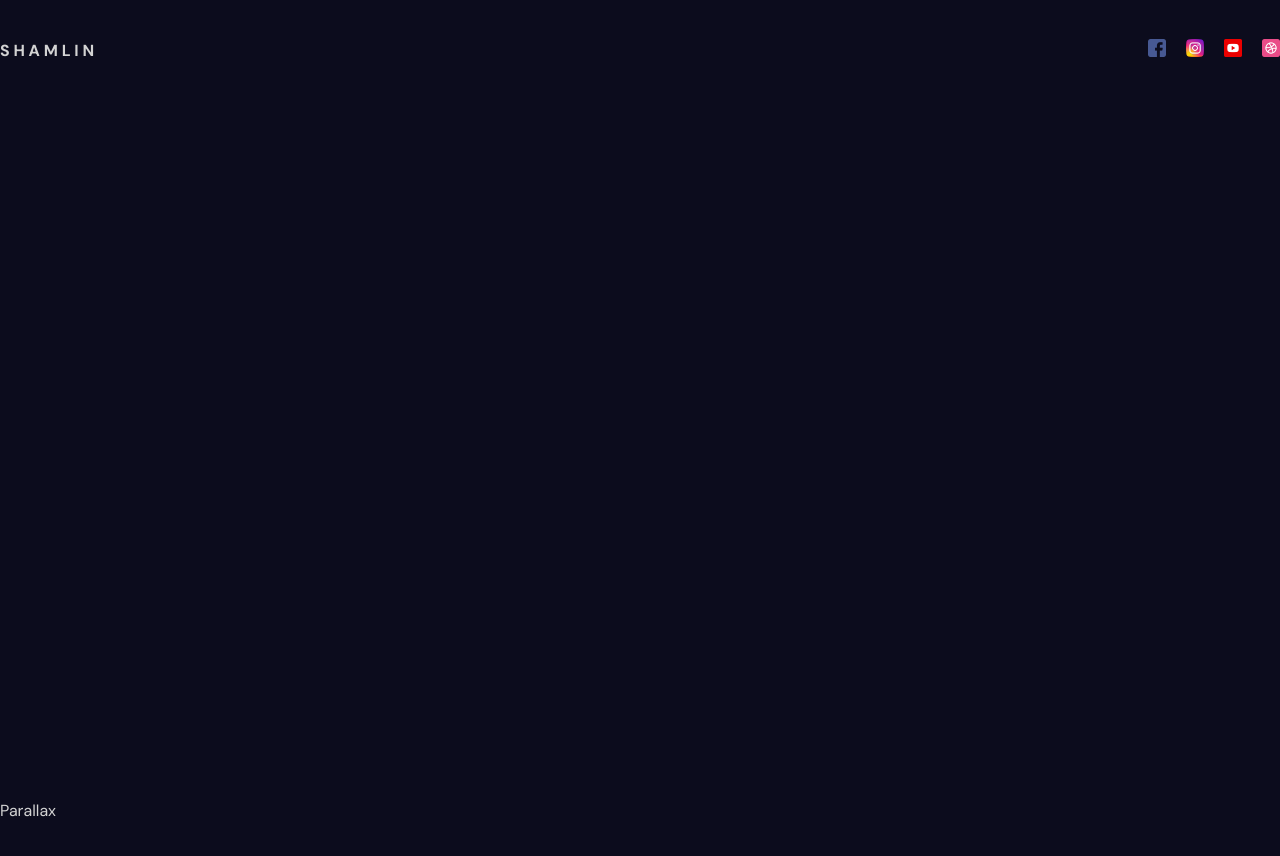
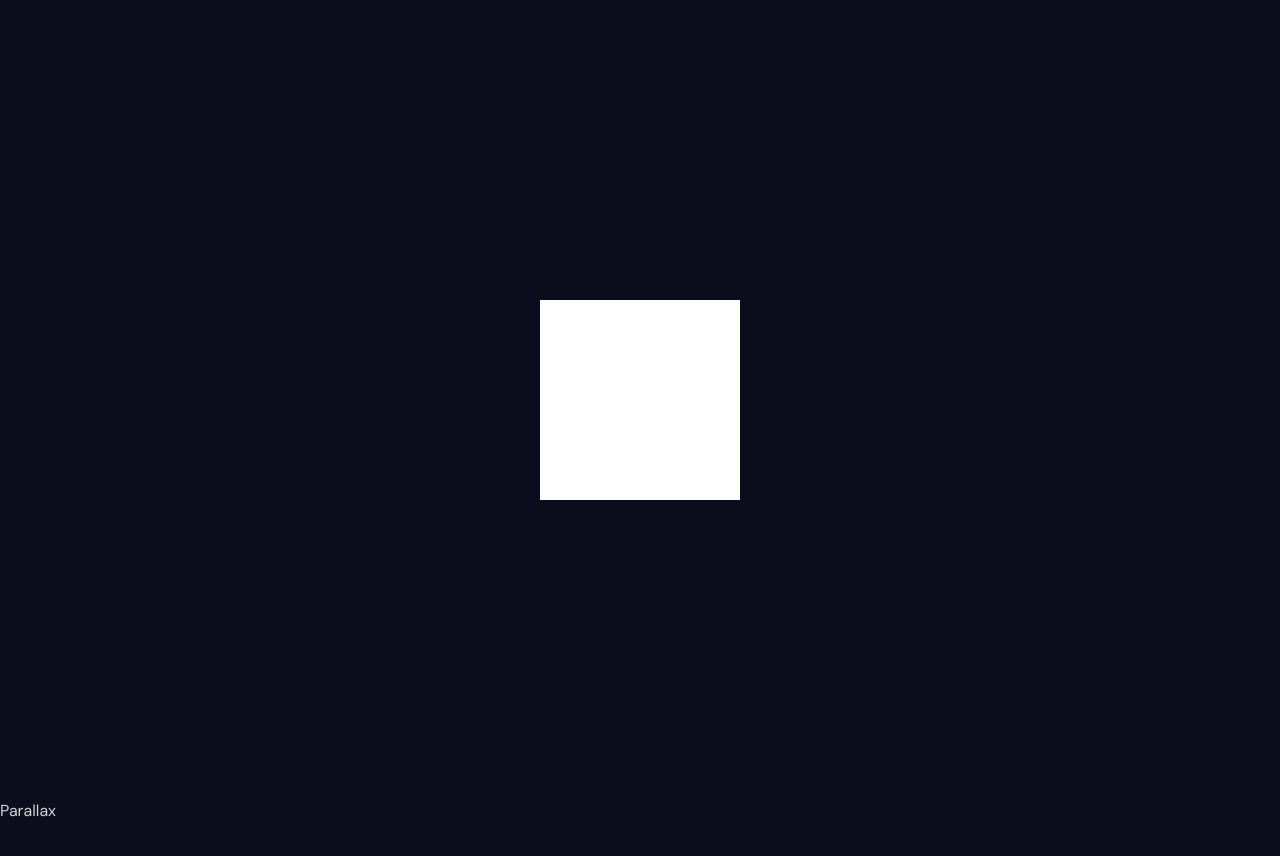
Before and after one commit to YOGESHnick/Portfolio, a React (Vite) app: page / in a window 1280 px wide. Shown: the top 856 px of the page. Built offline with nearby package versions, Linux system fonts and the light colour scheme.

Commit message:
adding framer motion

```diff
--- a/package.json
+++ b/package.json
@@ -10,6 +10,7 @@
     "preview": "vite preview"
   },
   "dependencies": {
+    "framer-motion": "^10.16.4",
     "react": "18.2.0",
     "react-dom": "18.2.0",
     "sass": "^1.68.0"
--- /dev/null
+++ b/src/Test.jsx
@@ -0,0 +1,7 @@
+export default function Test() {
+  return (
+    <div className="course">
+      <div className="box"></div>
+    </div>
+  );
+}
--- a/src/app.scss
+++ b/src/app.scss
@@ -42,3 +42,15 @@ html {
       @content;
     }
   }
+  .course{
+    height: 100vh;
+    display: flex;
+    align-items: center;
+    justify-content: center;
+
+    .box{
+      width: 200px;
+      height: 200px;
+      background-color: white;
+    }
+  }
--- a/src/components/navbar/Navbar.jsx
+++ b/src/components/navbar/Navbar.jsx
@@ -1,10 +1,11 @@
 import './navbar.scss';
+import Test from '../../Test';
 
 export default function Navbar() {
   return (
     <div className="navbar">
       {/* Navbar */}
-      <div className="wrapper">
+      {/* <div className="wrapper">
         <span>S H A M L I N</span>
         <div className="social">
           <a href="#">
@@ -20,7 +21,9 @@ export default function Navbar() {
             <img src="/dribbble.png" alt="" />
           </a>
         </div>
-      </div>
+      </div> */}
+      <Test />
     </div>
+
   );
 }
```
Also changed, not shown: 1 other file (tests, documents, lock files or other folders).
